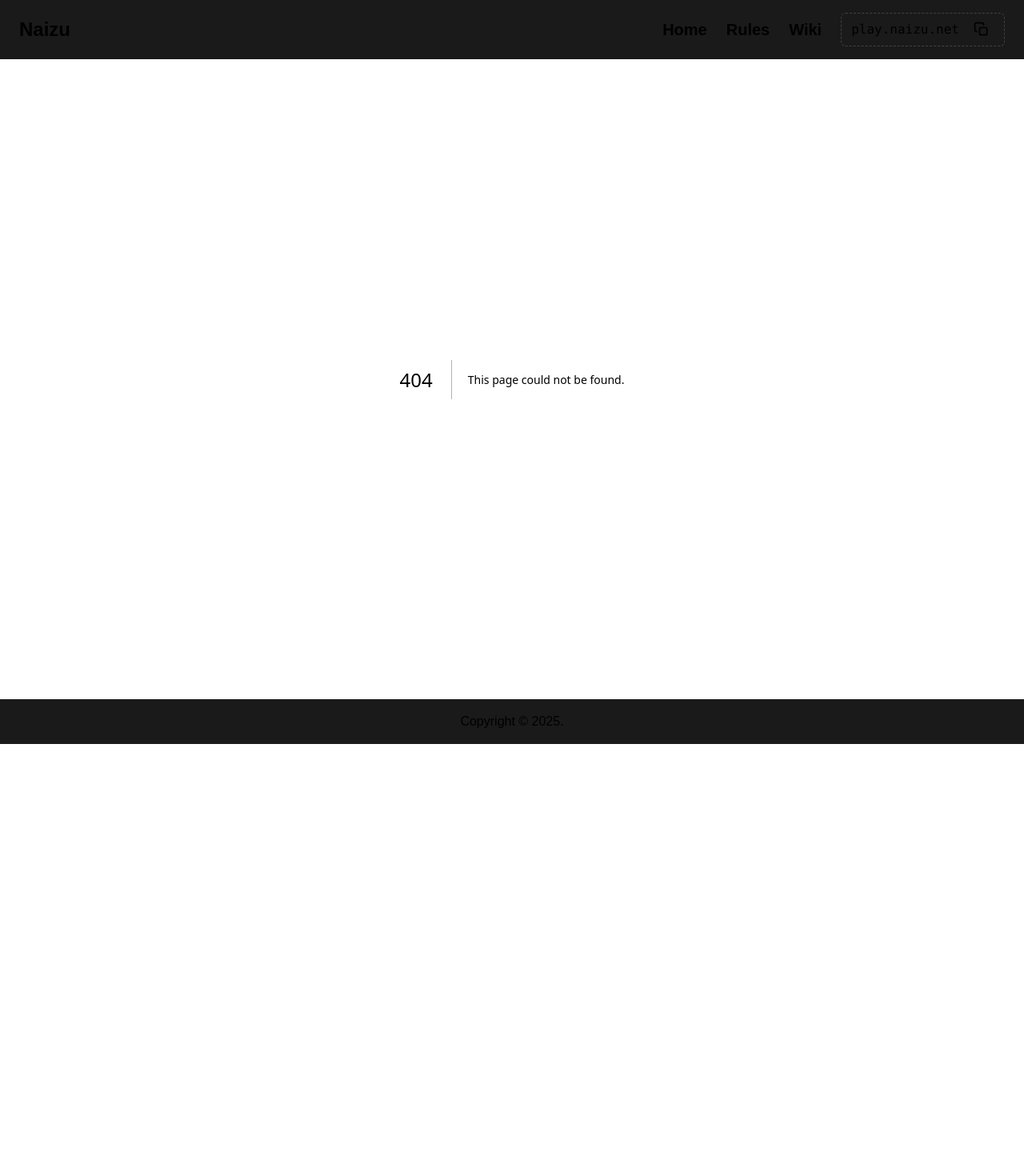
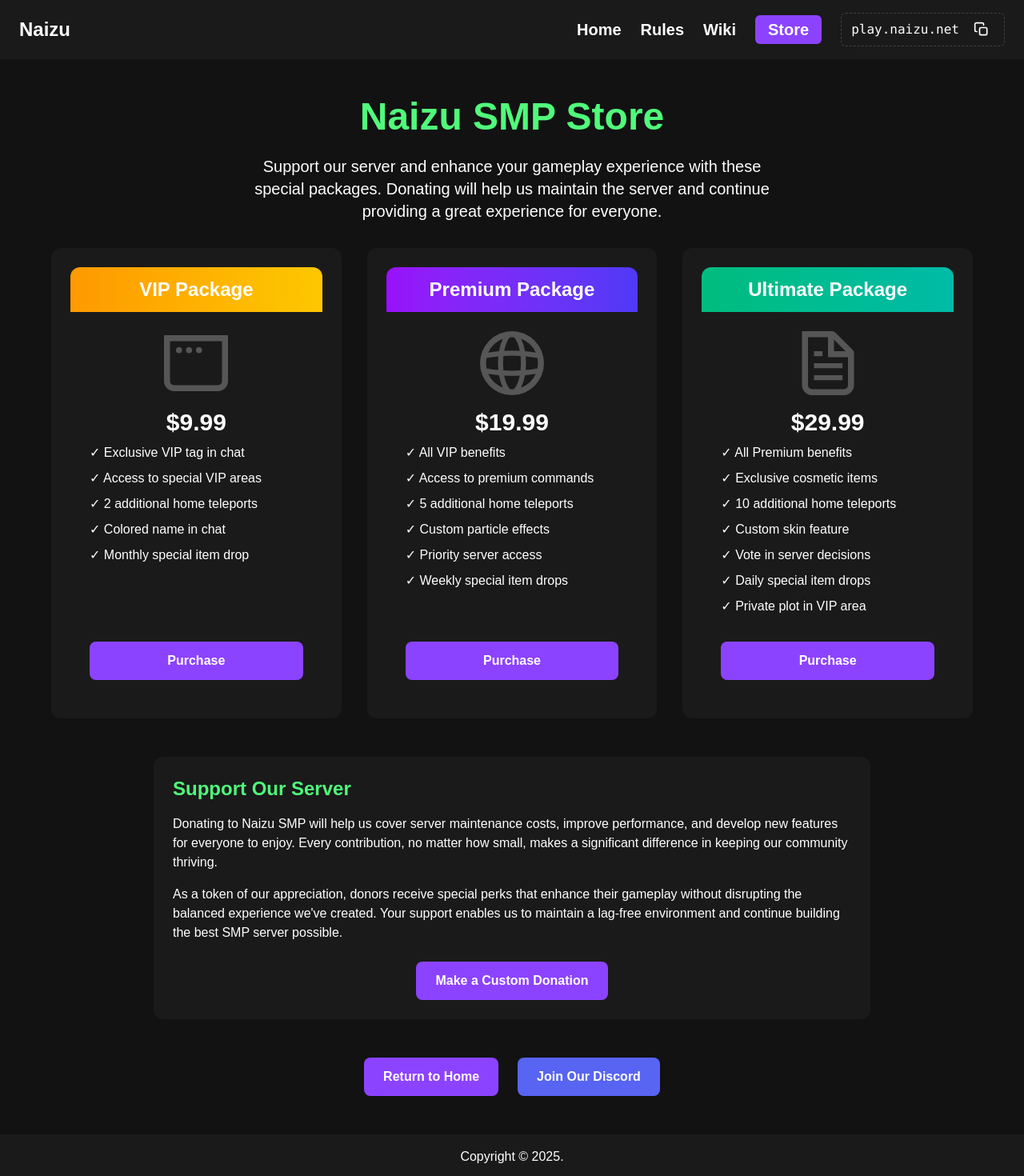
Before and after one commit to jecsham/naizu-pagev2, a Next.js app: page /store in a window 1280 px wide. Before the commit this address had no page. Shown: the top 1470 px of the page at 80% size. Before the commit the page ends 930 px from the top, so only its background shows below. Built offline with nearby package versions, Linux system fonts and the light colour scheme.

Commit message:
add header menus and store

```diff
--- a/src/app/globals.css
+++ b/src/app/globals.css
@@ -46,13 +46,9 @@ body {
 }
 
 .nav-link {
-  @apply text-xl font-bold transition-colors duration-200;
+  @apply text-xl font-bold py-1;
 }
 
 .nav-link:hover {
   @apply opacity-70;
 }
-
-.nav-link.active {
-  @apply font-bold text-[var(--accent)];
-}
--- /dev/null
+++ b/src/app/store/page.tsx
@@ -0,0 +1,111 @@
+import Link from 'next/link';
+import Image from 'next/image';
+
+export default function StorePage() {
+  return (
+    <main className="container mx-auto py-12 px-4">
+      <div className="flex flex-col items-center text-center">
+        <h1 className="text-5xl font-bold mb-6 bg-clip-text text-[var(--accent)]">Naizu SMP Store</h1>
+
+        <p className="text-xl mb-8 max-w-2xl">
+          Support our server and enhance your gameplay experience with these special packages.
+          Donating will help us maintain the server and continue providing a great experience for everyone.
+        </p>
+
+        <div className="grid grid-cols-1 md:grid-cols-2 lg:grid-cols-3 gap-8 mb-12 w-full max-w-6xl">
+          {/* VIP Package */}
+          <div className="card flex flex-col h-full">
+            <div className="bg-gradient-to-r from-amber-500 to-yellow-400 p-1 rounded-t-xl">
+              <h2 className="text-2xl font-bold py-2">VIP Package</h2>
+            </div>
+            <div className="flex-grow p-6 flex flex-col">
+              <div className="mb-4 mx-auto">
+                <Image src="/window.svg" alt="VIP Package Icon" width={80} height={80} className="opacity-80" />
+              </div>
+              <h3 className="text-3xl font-bold mb-2">$9.99</h3>
+              <ul className="text-left mb-6 flex-grow">
+                <li className="mb-2">✓ Exclusive VIP tag in chat</li>
+                <li className="mb-2">✓ Access to special VIP areas</li>
+                <li className="mb-2">✓ 2 additional home teleports</li>
+                <li className="mb-2">✓ Colored name in chat</li>
+                <li className="mb-2">✓ Monthly special item drop</li>
+              </ul>
+              <button className="btn w-full mt-auto">Purchase</button>
+            </div>
+          </div>
+
+          {/* Premium Package */}
+          <div className="card flex flex-col h-full">
+            <div className="bg-gradient-to-r from-purple-600 to-indigo-600 p-1 rounded-t-xl">
+              <h2 className="text-2xl font-bold py-2">Premium Package</h2>
+            </div>
+            <div className="flex-grow p-6 flex flex-col">
+              <div className="mb-4 mx-auto">
+                <Image src="/globe.svg" alt="Premium Package Icon" width={80} height={80} className="opacity-80" />
+              </div>
+              <h3 className="text-3xl font-bold mb-2">$19.99</h3>
+              <ul className="text-left mb-6 flex-grow">
+                <li className="mb-2">✓ All VIP benefits</li>
+                <li className="mb-2">✓ Access to premium commands</li>
+                <li className="mb-2">✓ 5 additional home teleports</li>
+                <li className="mb-2">✓ Custom particle effects</li>
+                <li className="mb-2">✓ Priority server access</li>
+                <li className="mb-2">✓ Weekly special item drops</li>
+              </ul>
+              <button className="btn w-full mt-auto">Purchase</button>
+            </div>
+          </div>
+
+          {/* Ultimate Package */}
+          <div className="card flex flex-col h-full">
+            <div className="bg-gradient-to-r from-emerald-500 to-teal-500 p-1 rounded-t-xl">
+              <h2 className="text-2xl font-bold py-2">Ultimate Package</h2>
+            </div>
+            <div className="flex-grow p-6 flex flex-col">
+              <div className="mb-4 mx-auto">
+                <Image src="/file.svg" alt="Ultimate Package Icon" width={80} height={80} className="opacity-80" />
+              </div>
+              <h3 className="text-3xl font-bold mb-2">$29.99</h3>
+              <ul className="text-left mb-6 flex-grow">
+                <li className="mb-2">✓ All Premium benefits</li>
+                <li className="mb-2">✓ Exclusive cosmetic items</li>
+                <li className="mb-2">✓ 10 additional home teleports</li>
+                <li className="mb-2">✓ Custom skin feature</li>
+                <li className="mb-2">✓ Vote in server decisions</li>
+                <li className="mb-2">✓ Daily special item drops</li>
+                <li className="mb-2">✓ Private plot in VIP area</li>
+              </ul>
+              <button className="btn w-full mt-auto">Purchase</button>
+            </div>
+          </div>
+        </div>
+
+        <div className="card max-w-4xl mb-12 text-left">
+          <h2 className="text-2xl font-bold mb-4 text-[var(--accent)]">Support Our Server</h2>
+          <p className="mb-4">
+            Donating to Naizu SMP will help us cover server maintenance costs, improve performance, and develop new features for everyone to enjoy. Every contribution, no matter how small, makes a significant difference in keeping our community thriving.
+          </p>
+          <p className="mb-4">
+            As a token of our appreciation, donors receive special perks that enhance their gameplay without disrupting the balanced experience we've created. Your support enables us to maintain a lag-free environment and continue building the best SMP server possible.
+          </p>
+          <div className="flex justify-center mt-6">
+            <button className="btn">Make a Custom Donation</button>
+          </div>
+        </div>
+
+        <div className="flex gap-6 flex-wrap justify-center">
+          <Link href="/" className="btn">
+            Return to Home
+          </Link>
+          <a
+            className="btn discord"
+            href="https://discord.gg/your-discord-link"
+            target="_blank"
+            rel="noopener noreferrer">
+            Join Our Discord
+          </a>
+        </div>
+      </div>
+    </main>
+  );
+}
--- a/src/components/header.tsx
+++ b/src/components/header.tsx
@@ -3,9 +3,21 @@
 import Link from 'next/link';
 import { PlayNowHeader } from './play-now-header';
 import { useState } from 'react';
+import { usePathname } from 'next/navigation';
 
 export function Header() {
   const [isMobileMenuOpen, setIsMobileMenuOpen] = useState(false);
+  const pathname = usePathname();
+
+  const isActiveRoute = (route: string) => {
+    console.log('isActiveRoute', pathname, route);
+    if (route === '' && pathname === '/') {
+      return true;
+    } else if (route !== '') {
+      return pathname.includes(`/${route}`);
+    }
+    return false;
+  };
 
   return (
     <header className="bg-[var(--secondary)] py-4 px-6 sticky top-0 z-10">
@@ -44,14 +56,33 @@ export function Header() {
 
         {/* Desktop navigation */}
         <nav className="hidden md:flex justify-center gap-6 items-center">
-          <Link href="/" className="nav-link">
+          <Link
+            href="/"
+            className={`${
+              isActiveRoute('') ? 'bg-[var(--primary)] px-4 py-1 rounded-md' : ''
+            } nav-link transition-all duration-300 ease-in-out`}>
             Home
           </Link>
-          <Link href="/rules" className="nav-link">
+          <Link
+            href="/rules"
+            className={`${
+              isActiveRoute('rules') ? 'bg-[var(--primary)] px-4 py-1 rounded-md' : ''
+            } nav-link transition-all duration-300 ease-in-out`}>
             Rules
           </Link>
-          <Link href="/wiki" className="nav-link">
+          <Link
+            href="/wiki"
+            className={`${
+              isActiveRoute('wiki') ? 'bg-[var(--primary)] px-4 py-1 rounded-md' : ''
+            } nav-link transition-all duration-300 ease-in-out`}>
             Wiki
+          </Link>
+          <Link
+            href="/store"
+            className={`${
+              isActiveRoute('store') ? 'bg-[var(--primary)] px-4 py-1 rounded-md' : ''
+            } nav-link transition-all duration-300 ease-in-out`}>
+            Store
           </Link>
           <PlayNowHeader />
         </nav>
@@ -61,14 +92,33 @@ export function Header() {
       {isMobileMenuOpen && (
         <div className="md:hidden mt-4 pb-2">
           <nav className="flex flex-col space-y-4">
-            <Link href="/" className="nav-link block py-2">
+            <Link
+              href="/"
+              className={`${
+                isActiveRoute('') ? 'bg-[var(--primary)] px-4 py-1 rounded-md' : ''
+              } nav-link transition-all duration-300 ease-in-out`}>
               Home
             </Link>
-            <Link href="/rules" className="nav-link block py-2">
+            <Link
+              href="/rules"
+              className={`${
+                isActiveRoute('rules') ? 'bg-[var(--primary)] px-4 py-1 rounded-md' : ''
+              } nav-link transition-all duration-300 ease-in-out`}>
               Rules
             </Link>
-            <Link href="/wiki" className="nav-link block py-2">
+            <Link
+              href="/wiki"
+              className={`${
+                isActiveRoute('wiki') ? 'bg-[var(--primary)] px-4 py-1 rounded-md' : ''
+              } nav-link transition-all duration-300 ease-in-out`}>
               Wiki
+            </Link>
+            <Link
+              href="/store"
+              className={`${
+                isActiveRoute('store') ? 'bg-[var(--primary)] px-4 py-1 rounded-md' : ''
+              } nav-link transition-all duration-300 ease-in-out`}>
+              Store
             </Link>
             <div className="pt-2 border-t border-gray-700">
               <PlayNowHeader />
--- a/tailwind.config.js
+++ b/tailwind.config.js
@@ -9,9 +9,4 @@ module.exports = {
     extend: {},
   },
   plugins: [require('@tailwindcss/typography')],
-  variants: {
-    extend: {
-      textOpacity: ['hover'],
-    },
-  },
 };
```
